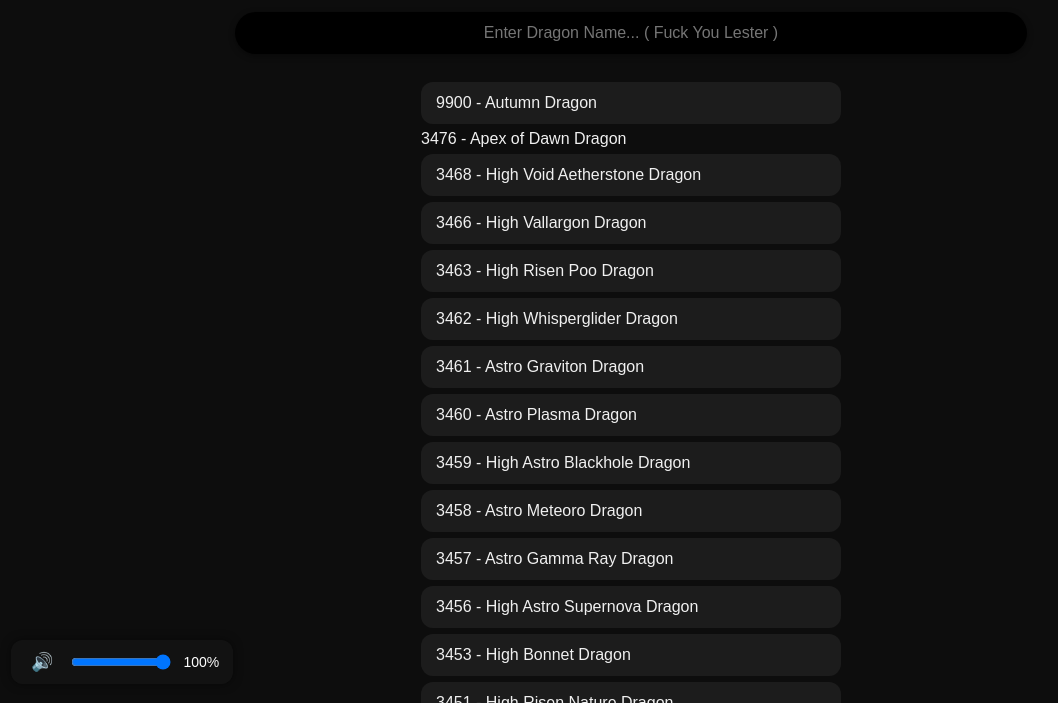
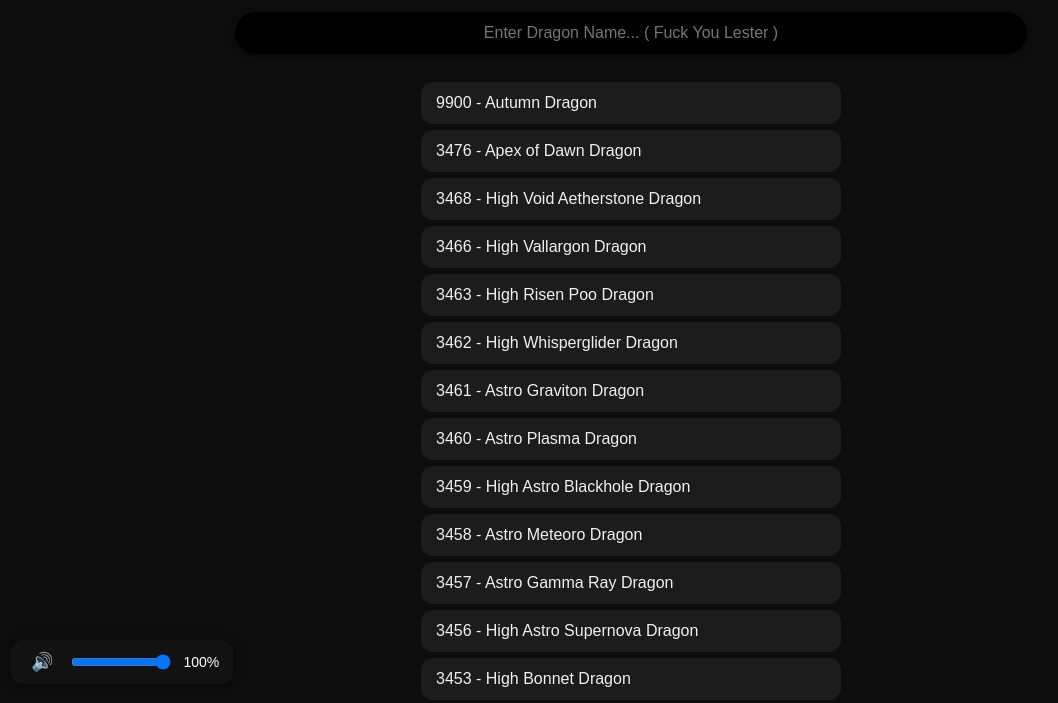
Before and after one commit to CometSky12/CometList, a plain HTML site: page index.html in a window 1280 px wide. Shown: the part 96-799 px from the top of the page, without its empty margins (9-1067 px from the left). Drawn offline with Linux system fonts and the light colour scheme.

Commit message:
Update index.html

```diff
--- a/index.html
+++ b/index.html
@@ -18,7 +18,7 @@
     <p id="no-results" class="no-results">No dragons match your search.</p>
     <div class="dragon-list" id="dragonContainer">
       <div class='dragon-item'>9900 - Autumn Dragon</div>
-      <div class='dragom-item'>3476 - Apex of Dawn Dragon</div>
+      <div class='dragon-item'>3476 - Apex of Dawn Dragon</div>
       <div class='dragon-item'>3468 - High Void Aetherstone Dragon</div>
       <div class='dragon-item'>3466 - High Vallargon Dragon</div>
       <div class='dragon-item'>3463 - High Risen Poo Dragon</div>
```
